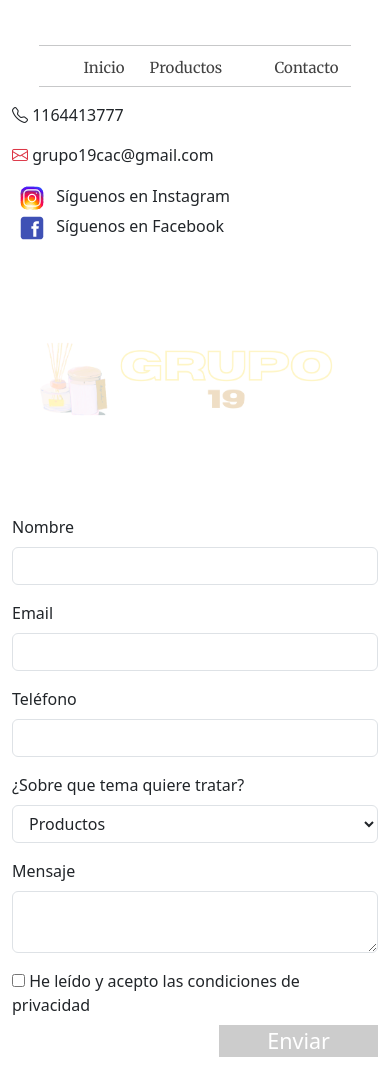
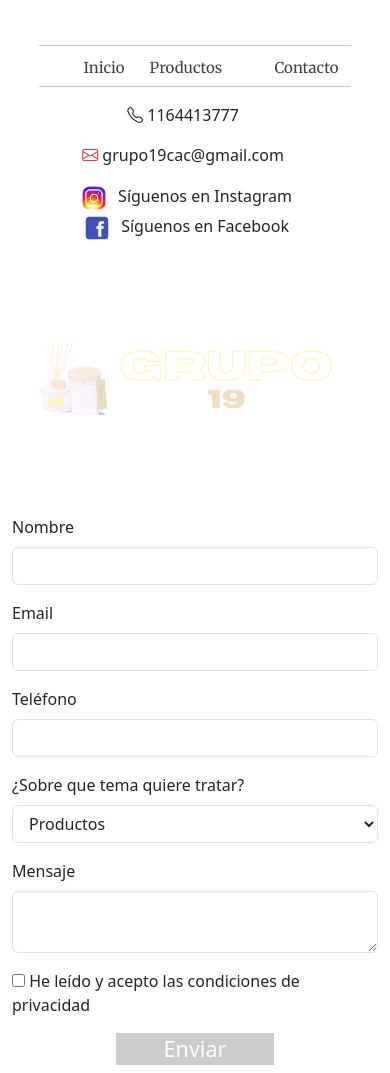
Before and after one commit to Gonzalez-Ignacio/E-commerce-Codo-a-Codo, a plain HTML site: page contacto.html in a window 390 px wide. Shown: the part 247-1320 px from the top of the page. Drawn offline with nearby package versions, Linux system fonts and the light colour scheme.

Commit message:
style: :art: Style correction
add responsive

```diff
--- a/contacto.html
+++ b/contacto.html
@@ -78,11 +78,11 @@
             <div class="row">
 
                 <div class="row col-12 col-md-6">
-                    <div class="col-12 col-md-6 text-start">
+                    <div class="col-12 col-xl-6 text-center text-xl-start">
                         <p> <i class="bi bi-telephone"></i> 1164413777 </p>
                         <p> <i class="bi bi-envelope text-danger"></i> grupo19cac@gmail.com </p>
                     </div>
-                    <div class="col-12 col-md-6 text-start">
+                    <div class="col-12 col-xl-6 text-center text-xl-start">
                         <div>
                             <!-- Instagram -->
                             <svg xmlns="http://www.w3.org/2000/svg" x="0px" y="0px" width="40" height="30"
@@ -198,13 +198,15 @@
                             <textarea class="form-control" id="message" name="message"></textarea>
                         </div>
 
+                        <!-- Terminos y Btn -->
+
                         <div class="row form-group">
-                            <div class="col-12 col-md-6">
+                            <div class="col-12 col-md-6 mb-2 mb-md-0">
                                 <label for="checkbox" class="mb-2"> <input type="checkbox" id="checkbox"> He leído y acepto las condiciones de privacidad </label>
                             </div>
 
-                            <div class="col-12 col-md-6">
-                                <button class="px-5 border-0 bg-btn text-white float-end fs-4" disabled >Enviar</button>
+                            <div class="col-12 col-md-6 d-flex justify-content-center d-sm-block">
+                                <button class="px-5 border-0 bg-btn text-white float-none float-sm-end fs-4" disabled >Enviar</button>
                             </div>
                         </div>
 
```
